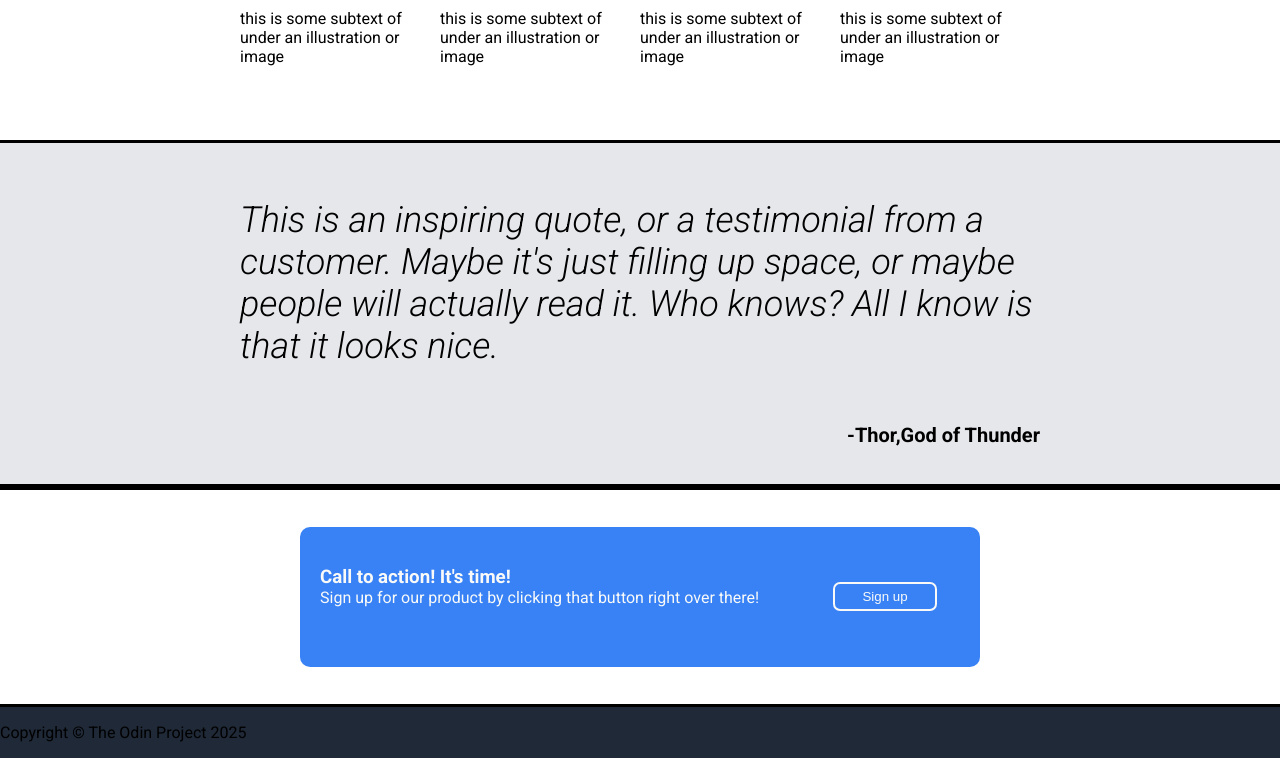
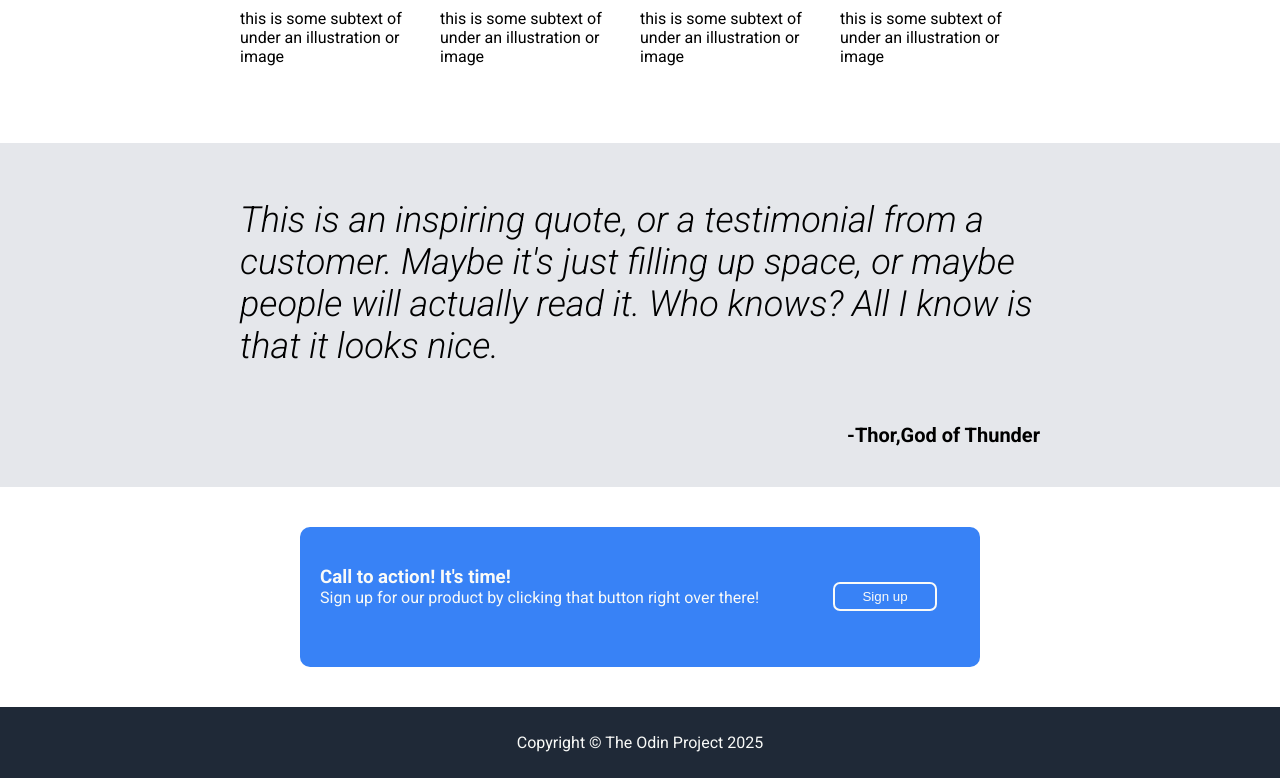
Before and after one commit to Fern-labs/Project-Landing-Page, a plain HTML site: page index.html in a window 1280 px wide. Shown: the part 734-1512 px from the top of the page. Drawn offline with Linux system fonts and the light colour scheme.

Commit message:
Finished Footer CSS

```diff
--- a/style.css
+++ b/style.css
@@ -64,7 +64,6 @@ aside {
   width: 100px;
 }
 .content {
-  outline: solid;
   display: flex;
   flex-direction: column;
   justify-content: center;
@@ -92,7 +91,6 @@ aside {
   width: 150px;
 }
 .quote {
-  outline: solid;
   background-color: #e5e7eb;
   display: flex;
   flex-direction: column;
@@ -117,7 +115,6 @@ aside {
 }
 
 .cta {
-  outline: solid;
   display: flex;
   padding: 40px;
   justify-content: center;
@@ -162,7 +159,10 @@ aside {
 }
 
 .footer {
-  outline: solid;
   margin-top: auto;
   background-color: #1f2937;
+  display: flex;
+  justify-content: center;
+  color: #f9faf8;
+  padding: 10px;
 }
```
Also changed, not shown: 1 other file.
